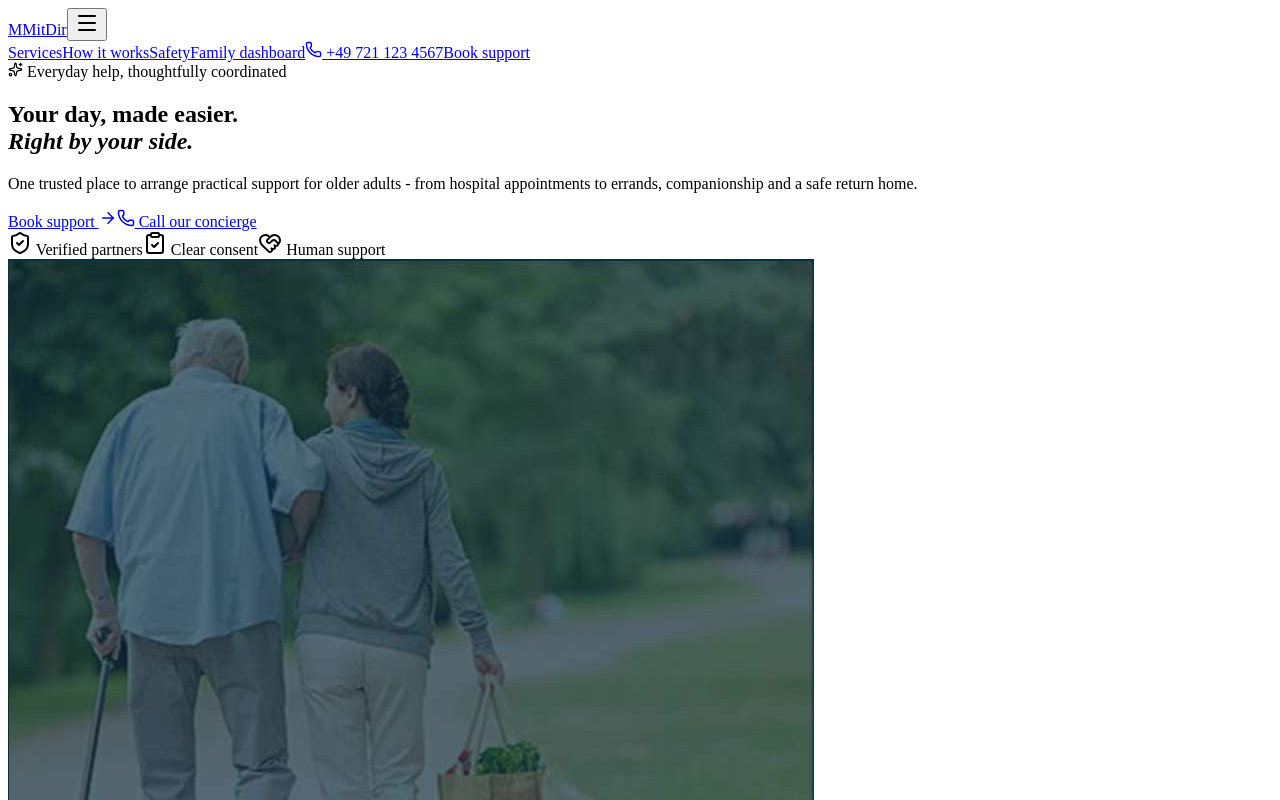
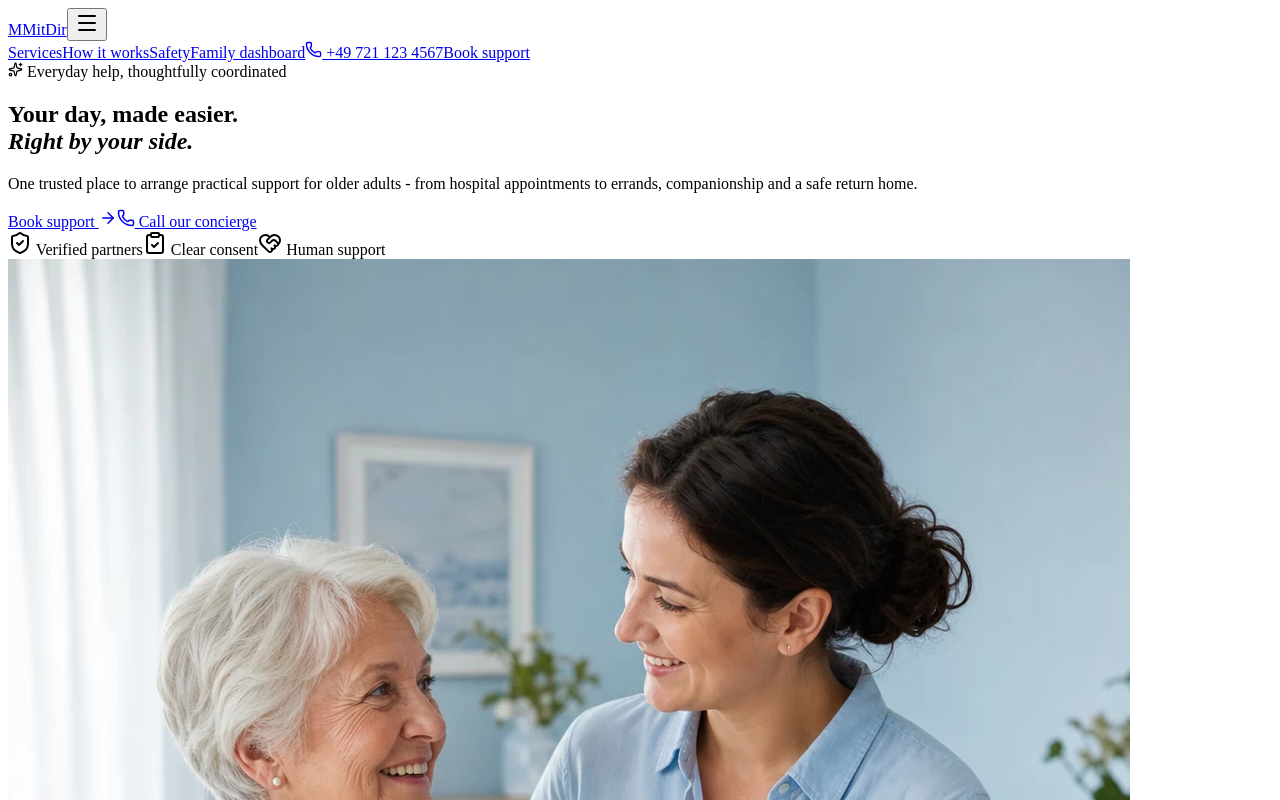
Before and after one commit to CGSupportDesk/mitdir, a React (Vite) app: page / in a window 1280 px wide. Shown: the top 800 px of the page. Built offline with nearby package versions, Linux system fonts and the light colour scheme; the HTML template or start-up script is replaced by a standard one.

Commit message:
Refresh hero with elderly care photography

```diff
--- a/src/pages/Landing.tsx
+++ b/src/pages/Landing.tsx
@@ -50,7 +50,7 @@ export default function Landing() {
               </div>
             </div>
             <div className="hero__visual">
-              <div className="hero__image-wrap"><img src="/images/hero.jpg" alt="An older couple walking together outdoors" /></div>
+              <div className="hero__image-wrap"><img src="/images/hero-care.webp" alt="A caregiver warmly supporting an older woman at home" /></div>
               <div className="journey-card">
                 <div className="journey-card__icon"><Check /></div>
                 <div><span>Journey completed</span><strong>Anna is safely home</strong><small>Family updated at 15:42</small></div>
--- a/src/styles.css
+++ b/src/styles.css
@@ -63,7 +63,7 @@ h1, h2, h3, p { margin-top: 0; }
 .hero__trust svg { width: 17px; color: var(--gold); }
 .hero__visual { position: relative; padding: 0 30px 52px 0; }
 .hero__image-wrap { border-radius: 230px 230px 28px 28px; overflow: hidden; height: 530px; box-shadow: 0 30px 60px rgba(3,31,31,.35); }
-.hero__image-wrap img { width: 100%; height: 100%; object-fit: cover; filter: saturate(.8) contrast(.97); }
+.hero__image-wrap img { width: 100%; height: 100%; object-fit: cover; object-position: center; filter: saturate(.96) contrast(.98); }
 .journey-card { position: absolute; right: -35px; bottom: 15px; width: 315px; display: flex; align-items: center; gap: 14px; padding: 18px; border-radius: 16px; background: white; color: var(--ink); box-shadow: 0 20px 55px rgba(3,31,31,.28); }
 .journey-card__icon { display: grid; place-items: center; flex: 0 0 42px; height: 42px; border-radius: 50%; background: #dff3e8; color: #278157; }
 .journey-card__icon svg { width: 20px; }
```
Also changed, not shown: public/images/hero-care.webp (added), public/images/hero.jpg (deleted).
